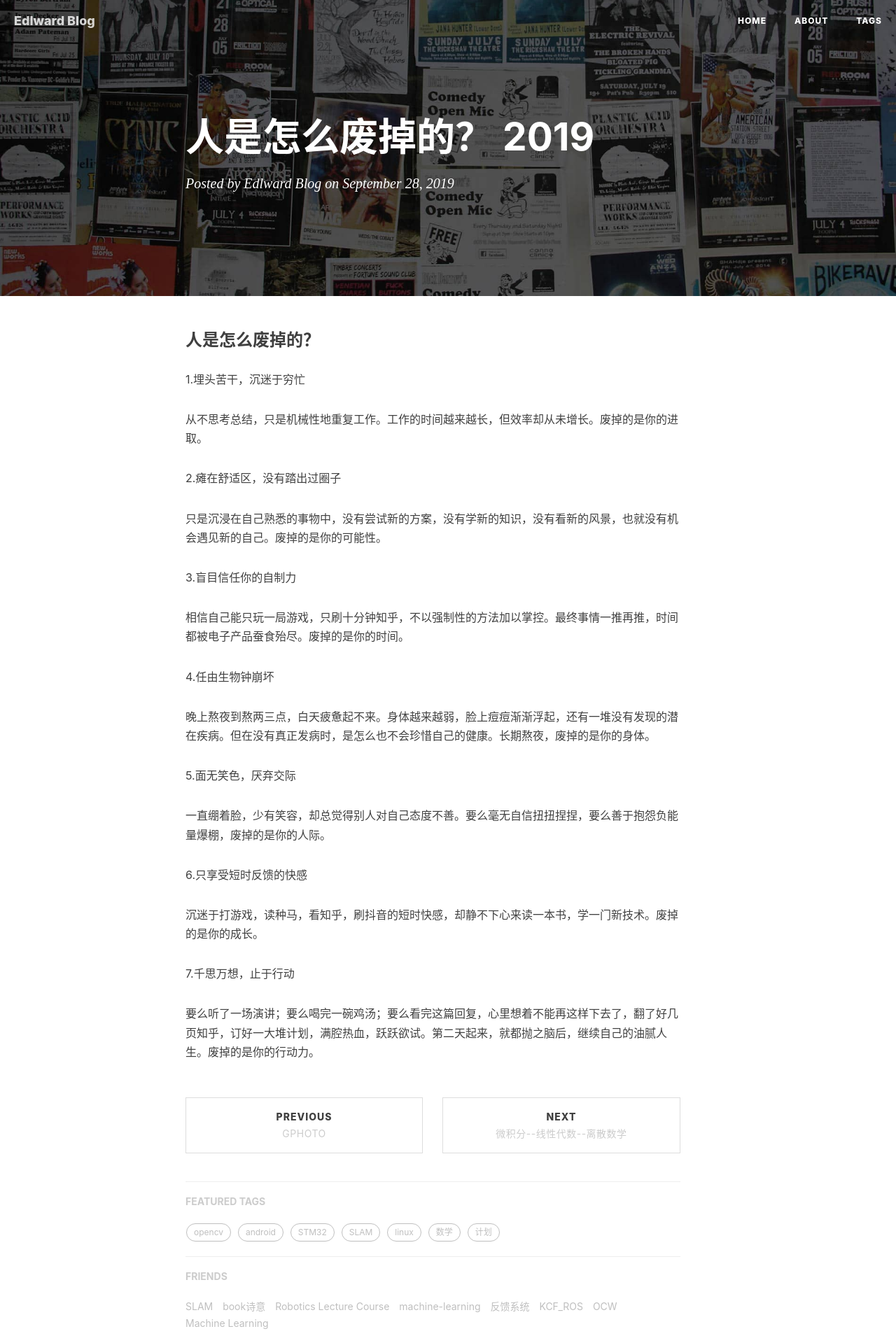
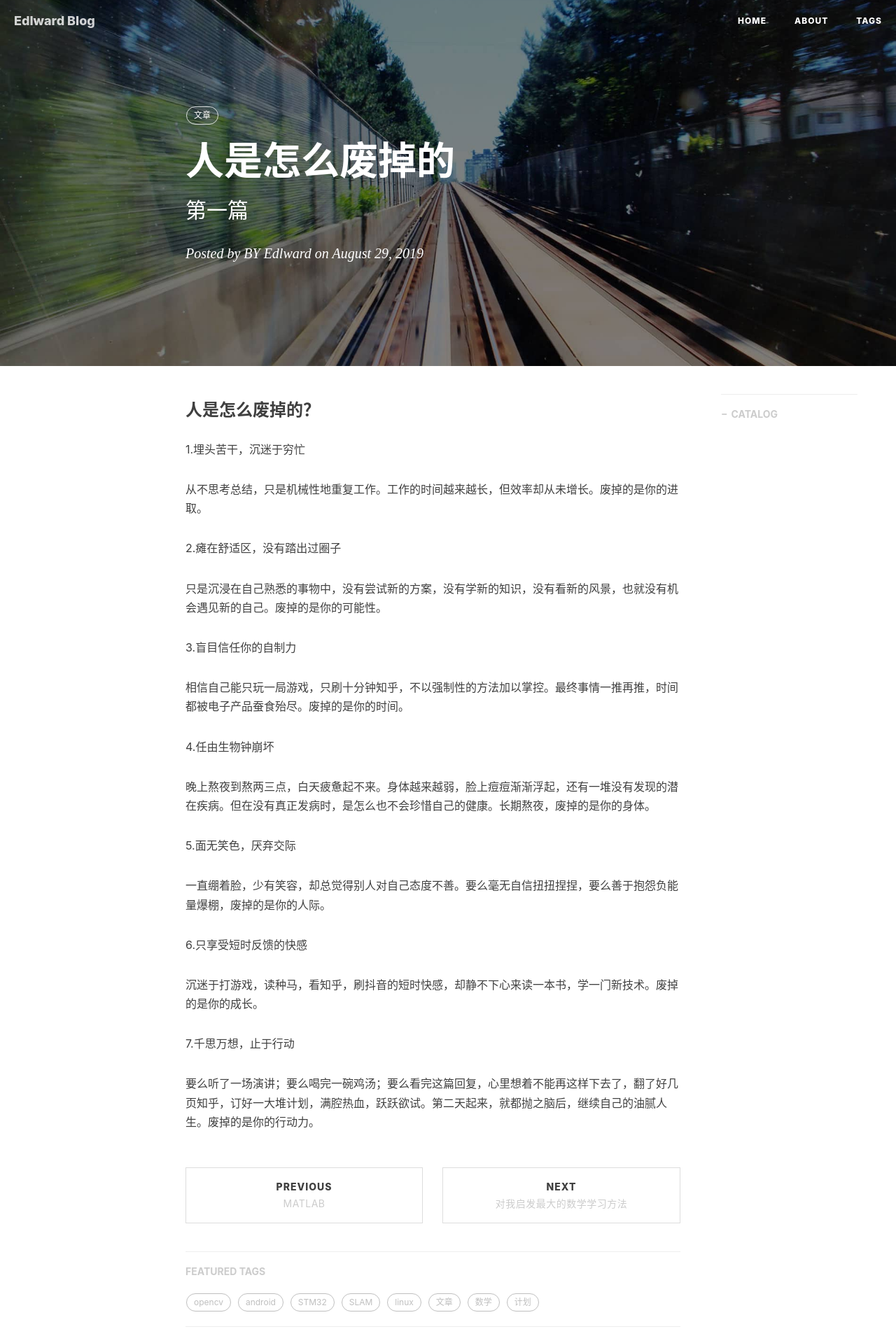
Before and after one commit to gary-robotics/dlward, a Jekyll site: the page built from _posts/2019-09-28-人是怎么废掉的？-2019.markdown, in a window 1280 px wide, cut to the strip 0-1909 px from the top of the page. Shown: the whole strip at 70% size. Built offline with Jekyll 4.4.1, drawn with Linux system fonts in a browser that asks for light colours; nearby versions of some CDN libraries; our own code applies the rules of GitHub Pages for plain Markdown files; comment, search, counter and statistics services are not loaded.

Commit message:
Update 2019-09-28-人是怎么废掉的？-2019.markdown

```diff
--- a/_posts/2019-09-28-人是怎么废掉的？-2019.markdown
+++ b/_posts/2019-09-28-人是怎么废掉的？-2019.markdown
@@ -1,4 +1,14 @@
-
+---
+layout:     post                    # 使用的布局（不需要改）
+title:      人是怎么废掉的                # 标题
+subtitle:    第一篇                  #副标题
+date:       2019-08-29              # 时间
+author:     BY Edlward              # 作者
+header-img: img/post-bg-2015.jpg    #这篇文章标题背景图片
+catalog: true                       # 是否归档
+tags:                               #标签
+    - 文章
+---
 ### 人是怎么废掉的？
 
 1.埋头苦干，沉迷于穷忙
```
